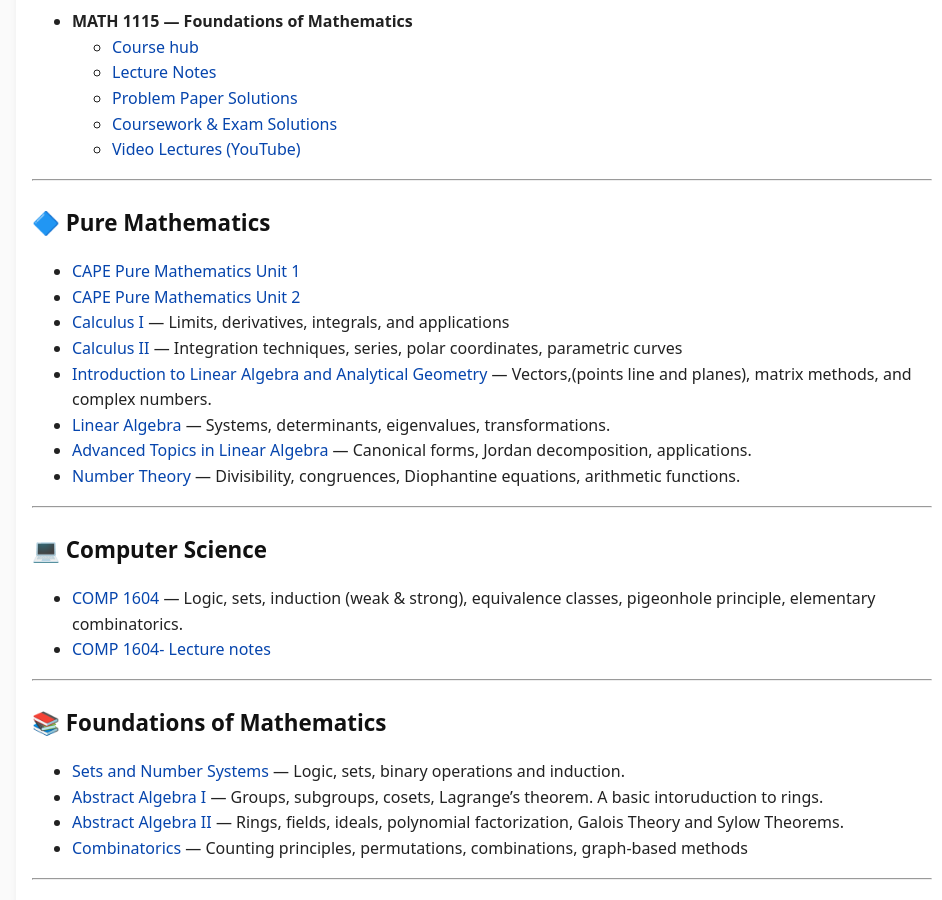
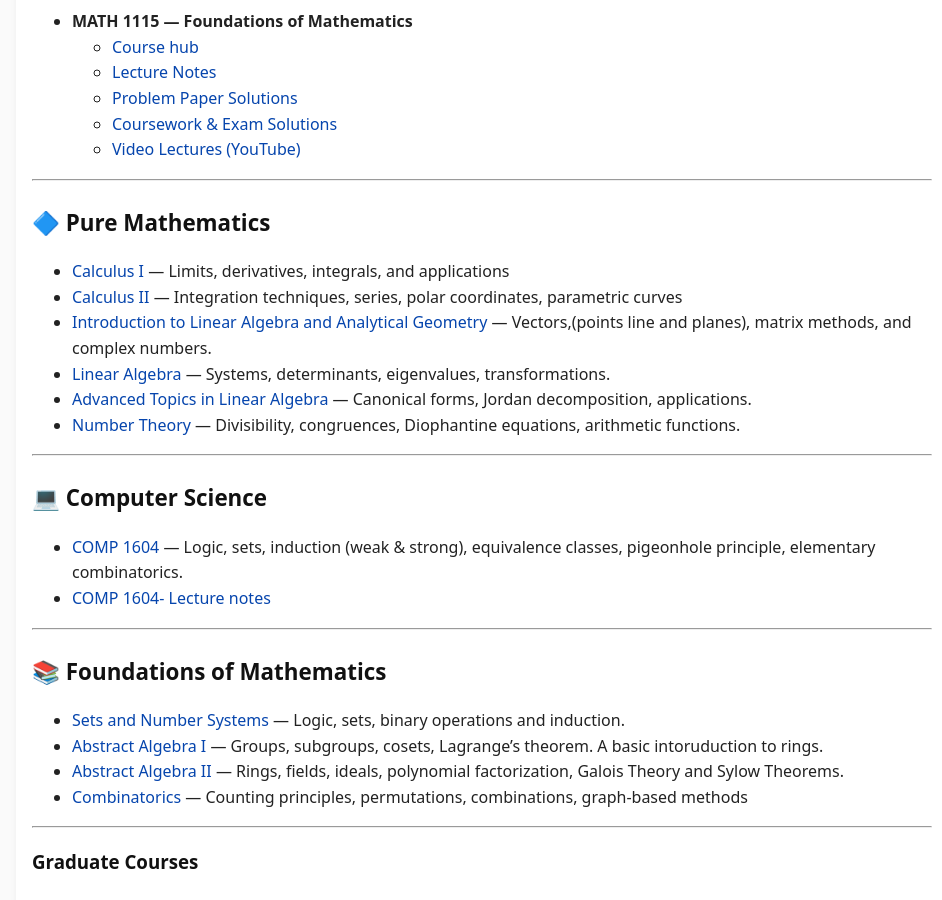
Before and after one commit to SaleemKamaludin/SaleemKamaludin.github.io, a Jekyll site: the page built from courses.md, in a window 1280 px wide and 900 px high, scrolled down 374 px. Shown: the whole window, without its empty margins (158-1100 px from the left). Built offline with Jekyll 4.4.1, drawn with Linux system fonts in a browser that asks for light colours.

Commit message:
Update courses.md

```diff
--- a/courses.md
+++ b/courses.md
@@ -23,8 +23,6 @@ Here you'll find organized links to course notes and resources. This hub will ex
 
 ## 🔷 Pure Mathematics
 
-- [CAPE Pure Mathematics Unit 1](/courses/)
-- [CAPE Pure Mathematics Unit 2](/courses/)
 - [Calculus I]({% link courses/calculus1.md %}) — Limits, derivatives, integrals, and applications
 - [Calculus II]({% link courses/calculus2.md %}) — Integration techniques, series, polar coordinates, parametric curves
 - [Introduction to Linear Algebra and Analytical Geometry]({% link courses/intro-linear-geometry.md %}) — Vectors,(points line and planes),  matrix methods, and complex numbers.
```
